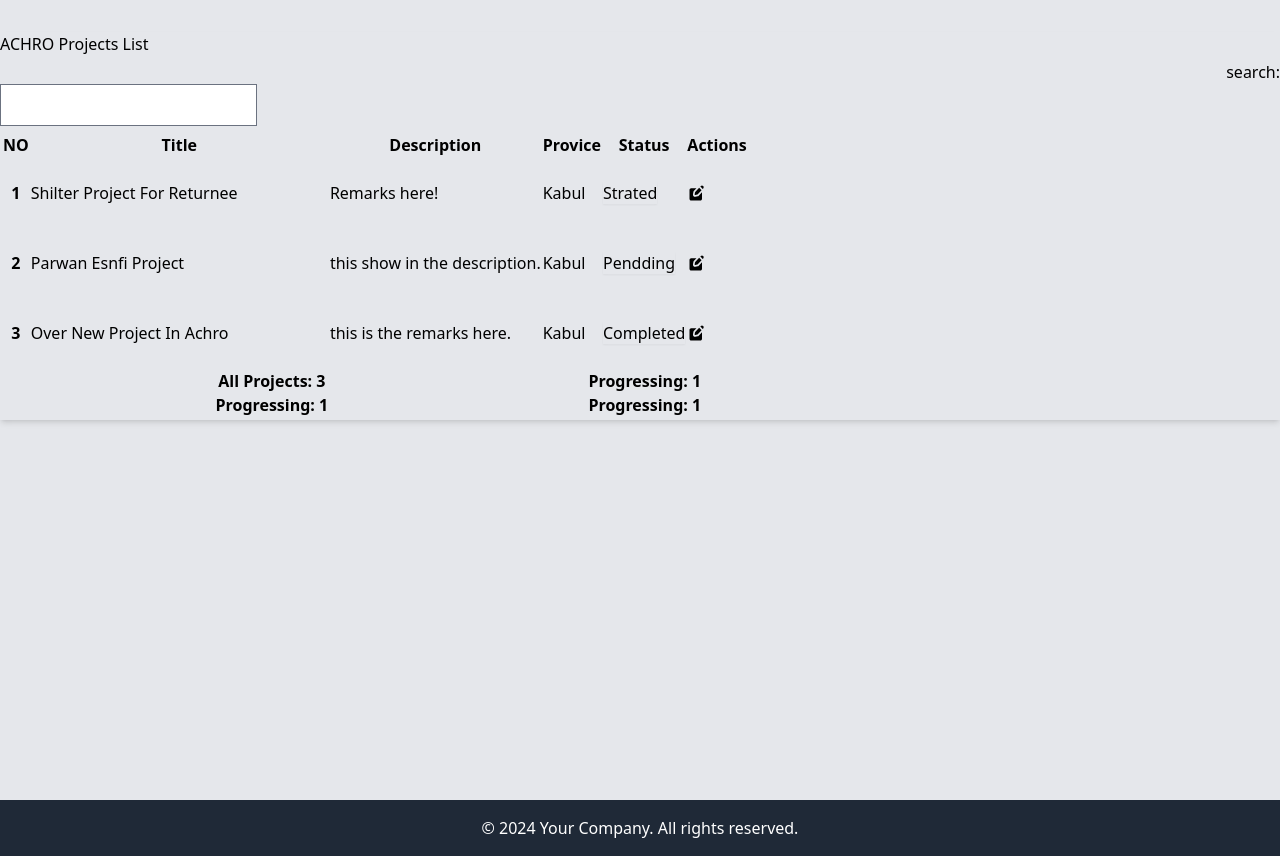
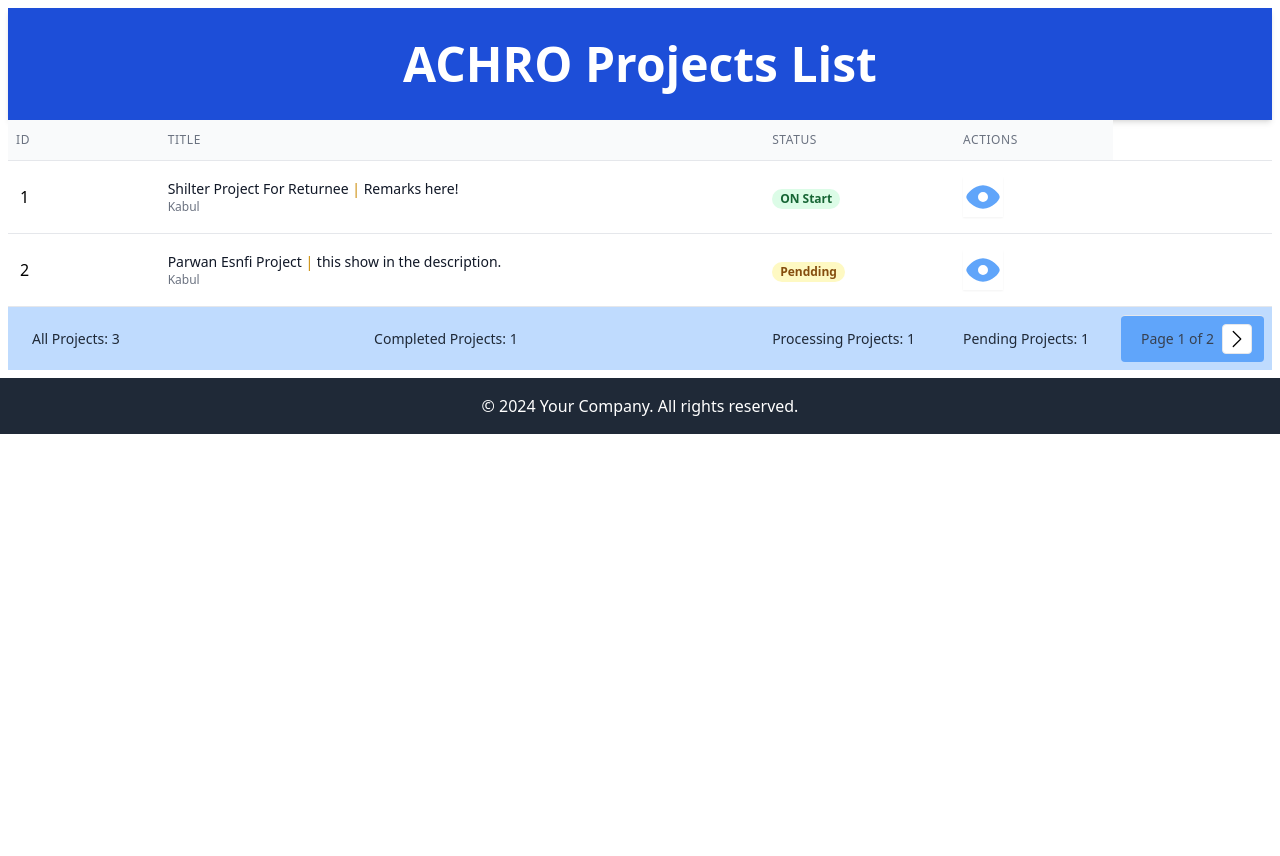
Before and after one commit to Abdulsaboorhabibi/AMIS, a Django app: page /mande/ in a window 1280 px wide. Shown: the part 104-960 px from the top of the page. After the commit the page ends 538 px from the top, so only its background shows below. Run offline with Django 5.2, Linux system fonts and the light colour scheme; a user stored in the database is signed in; data comes from the database, SQL or seed files in the repository; both versions use the stored data as it was after the commit; some libraries are stand-ins or nearby versions.

Commit message:
pagination Addes in project list.

```diff
--- a/base/templates/base/about.html
+++ b/base/templates/base/about.html
@@ -1,6 +1,6 @@
 {% extends 'base/main.html' %} {% block title %}About{% endblock title %}
 {%block content %}
-<section>
+
   <!-- about us -->
 <section class="bg-gray-100" id="aboutus">
   <div class="container mx-auto py-16 px-4 sm:px-6 lg:px-8">
@@ -24,5 +24,7 @@
   </div>
 </section>
 
+<section>
+  <p class="text-blue-400 text-sm drop-shadow-sm text-center hover:text-yellow-400 ">More Info</p>
 </section>
 {% endblock content %}
--- a/base/templates/base/index.html
+++ b/base/templates/base/index.html
@@ -4,12 +4,12 @@
 
 <section>
   <div
-    class="relative mx-auto max-w-[1000px] mt-12 mdrounded-md lgrounded-lg bg-gradient-to-tr from-pink-300 to-blue-300 p-0.5 shadow-lg"
+    class="relative mx-auto max-w-[1000]  mdrounded-md lgrounded-lg bg-gradient-to-tr from-pink-300 to-blue-300 p-0.5 shadow-lg"
   >
     <div class="bg-white p-7 rounded-md">
       <img class="w-full mb-[100px]" src="{% static 'img/logo.png' %}" alt="LOGO" />
 
-      <h1 class="font-bold text-3xl pt-4 mb-2">
+      <h1 class="font-bold text-2xl md:text-5xl  pt-4 mb-2">
         Afghan Community And Health Rehabilitation Organization
       </h1>
       <p class="text-justify">
--- a/base/templates/base/main.html
+++ b/base/templates/base/main.html
@@ -34,7 +34,7 @@
                 Services
               </div>
               <div
-                class="hidden rounded border-1 bg-gray-800 px-8 absolute top-28 w-[150px] p-1"
+                class="hidden z-50 shadow-md rounded border-1 bg-gray-800 px-8 absolute top-28 w-[150px] p-1"
                 id="DropdownList"
               >
                 <div class="w-full">
@@ -144,13 +144,13 @@
     </header>
 
     <!-- Content -->
-    <main class="container mx-auto py-8 bg-gray-200 min-h-screen space-x-1">
+    <main class="p-2">
       {%block content %}{% endblock content %}
     </main>
 
     <!-- Footer -->
     <footer class="bg-gray-800 text-white text-center py-4">
-      <p>&copy; 2024 Your Company. All rights reserved.</p>
+      <p>&copy; {% now 'Y' %} Your Company. All rights reserved.</p>
     </footer>
 
     <!-- Script to toggle mobile menu and profile dropdown -->
--- a/mande/templates/mande/projectmodel_list.html
+++ b/mande/templates/mande/projectmodel_list.html
@@ -2,115 +2,103 @@
 {% block content %}
 
 <!-- header of the project page -->
-<div
-  class="col-12 shadow-md container"
->
-  <h4 class=" fw-normal text-body-emphasis display-6">
-    ACHRO Projects List
-  </h4>
-
- <div class="row">
-    <!-- table of the projects -->
-    <div class="row justify-content-center align-items-center py-1 ">
-      <h6 class="col-md-6 col-ms-12 text-end">
-        search:
-      </h6>
-      <div class="col-md-6 col-sm-12">
-        <div class="form">
-          <input
-            type="text"
-            name="search"
-            id="search"
-            class="form-control boreder-promary font-monospace"
-          />
-        </div>
-      </div>
+<div class="bg-blue-700 text-white text-center py-8 text-5xl shadow-md align-middle">
+  <h1 class="font-bold">ACHRO Projects List</h1>
 </div>
 
-  </div>
-  <table class="table table-responsive small rounded border-2 table-hover">
-    <thead class="thead-light table-primary">
+<table class="min-w-full divide-y divide-gray-200 overflow-x-auto px-2">
+  <thead class="bg-gray-50">
       <tr>
-        <th scope="col">NO</th>
-        <th scope="colw-100 ">Title</th>
-        <th scope="col ">Description</th>
-        <th scope="col ">Provice</th>
-        <th scope="col ">Status</th>
-        <th scope="col ">Actions</th>
+          <th scope="col" class="px-2 py-3 text-left text-xs font-medium text-gray-500 uppercase tracking-wider">
+              ID
+          </th>
+
+          <th scope="col" class="px-6 py-3 text-left text-xs font-medium text-gray-500 uppercase tracking-wider">
+              Title
+          </th>
+          <th scope="col" class="px-6 py-3 text-left text-xs font-medium text-gray-500 uppercase tracking-wider">
+              Status
+          </th>
+
+
+          <th scope="col" class="px-6 py-3 text-left text-xs font-medium text-gray-500 uppercase tracking-wider">
+              Actions
+          </th>
       </tr>
   </thead>
-    <tbody>
+  <tbody class="bg-white divide-y divide-gray-200">
+    {% for project in object_list %}
       <tr>
-        {% for object in object_list %}
-        <tr>
-          <th>{{object.id}}</th>
-          <td style="width: 40%">
-            <a
-              href="{% url "mande:project-details" object.slug %}"
-              class="text-decoration-none nav-link"
-              >{{object.title| title }}
-            </a>
+        <td class="pl-3">
+          <p>{{project.id}}</p>
         </td>
-          <td>{{object.remarks}}</td>
-          <td>{{object.location.province}}</td>
-          <td>
-            {% if object.overall_Status == "N" %}
-              <span class="badge text-bg-secondary  shadow-sm rounded-pill">No Start</span>
-            {% elif object.overall_Status == "S"%}
-              <span class="badge text-bg-info  shadow-sm rounded-pill">Strated</span>
-            {% elif object.overall_Status == "P"%}
-              <span class="badge text-bg-primary  shadow-sm rounded-pill">Progressing</span>
-            {% elif object.overall_Status == "C"%}
-              <span class="badge text-bg-success  shadow-sm rounded-pill">Completed</span>
-            {% elif object.overall_Status == "PN"%}
-              <span class="badge text-bg-warning  shadow-sm rounded-pill">Pendding</span>
-            {% elif object.overall_Status == "CN"%}
-              <span class="badge text-bg-danger  shadow-sm rounded-pill">Canncelled</span>
+          <td class="px-6 py-4 whitespace-nowrap w-full">
+              <div class="text-sm text-gray-900 font-medium"> <a href="{% url "mande:project-details" project.slug %}">{{project.title | title }} <span class="text-yellow-600">|</span> {{ project.remarks }}</a></div>
+              <div class="text-xs font-light text-gray-500">{{project.location.province}}</div>
+          </td>
+          <td class="px-6 py-4 whitespace-nowrap">
+
+            {% if project.overall_Status == "N" %}
+              <span class="px-2 inline-flex text-xs leading-5 font-semibold rounded-full bg-yellow-100 text-yellow-800"> Not Started</span>
+            {% elif project.overall_Status == "S"%}
+              <span class="px-2 inline-flex text-xs leading-5 font-semibold rounded-full bg-green-100 text-green-800"> ON Start</span>
+            {% elif project.overall_Status == "P"%}
+              <span class="px-2 inline-flex text-xs leading-5 font-semibold rounded-full bg-Purple-100 text-purple-800"> Active</span>
+            {% elif project.overall_Status == "C"%}
+              <span class="px-2 inline-flex text-xs leading-5 font-semibold rounded-full bg-green-600 text-green-100"> Completed</span>
+            {% elif project.overall_Status == "PN"%}
+              <span class="px-2 inline-flex text-xs leading-5 font-semibold rounded-full bg-yellow-100 text-yellow-800"> Pendding</span>
+            {% elif project.overall_Status == "CN"%}
+              <span class="px-2 inline-flex text-xs leading-5 font-semibold rounded-full bg-green-100 text-green-800"> Cancelled</span>
             {% else %}
-              <span>Not Selected</span>
+              <span class="px-2 inline-flex text-xs leading-5 font-semibold rounded-full bg-green-100 text-green-800"> Not selected</span>
             {% endif %}
+
+
           </td>
-          <td>
-            <a href="#" class="btn btn-sm px-3">
-              <svg
-                aria-hidden="true"
-                xmlns="http://www.w3.org/2000/svg"
-                width="20"
-                height="20"
-                fill="currentColor"
-                viewBox="0 0 24 24"
-              >
-                <path
-                  fill-rule="evenodd"
-                  d="M11.32 6.176H5c-1.105 0-2 .949-2 2.118v10.588C3 20.052 3.895 21 5 21h11c1.105 0 2-.948 2-2.118v-7.75l-3.914 4.144A2.46 2.46 0 0 1 12.81 16l-2.681.568c-1.75.37-3.292-1.263-2.942-3.115l.536-2.839c.097-.512.335-.983.684-1.352l2.914-3.086Z"
-                  clip-rule="evenodd"
-                />
-                <path
-                  fill-rule="evenodd"
-                  d="M19.846 4.318a2.148 2.148 0 0 0-.437-.692 2.014 2.014 0 0 0-.654-.463 1.92 1.92 0 0 0-1.544 0 2.014 2.014 0 0 0-.654.463l-.546.578 2.852 3.02.546-.579a2.14 2.14 0 0 0 .437-.692 2.244 2.244 0 0 0 0-1.635ZM17.45 8.721 14.597 5.7 9.82 10.76a.54.54 0 0 0-.137.27l-.536 2.84c-.07.37.239.696.588.622l2.682-.567a.492.492 0 0 0 .255-.145l4.778-5.06Z"
-                  clip-rule="evenodd"
-                />
+
+          <td class="px-6 py-4 whitespace-nowrap  text-sm font-medium">
+              <a href="{% url "mande:project-details" project.slug %}" class="text-indigo-600 hover:text-indigo-900 text-center">
+                <svg class="w-10 h-10 text-blue-400 shadow-sm" aria-hidden="true" xmlns="http://www.w3.org/2000/svg" width="24" height="24" fill="currentColor" viewBox="0 0 24 24">
+                  <path fill-rule="evenodd" d="M4.998 7.78C6.729 6.345 9.198 5 12 5c2.802 0 5.27 1.345 7.002 2.78a12.713 12.713 0 0 1 2.096 2.183c.253.344.465.682.618.997.14.286.284.658.284 1.04s-.145.754-.284 1.04a6.6 6.6 0 0 1-.618.997 12.712 12.712 0 0 1-2.096 2.183C17.271 17.655 14.802 19 12 19c-2.802 0-5.27-1.345-7.002-2.78a12.712 12.712 0 0 1-2.096-2.183 6.6 6.6 0 0 1-.618-.997C2.144 12.754 2 12.382 2 12s.145-.754.284-1.04c.153-.315.365-.653.618-.997A12.714 12.714 0 0 1 4.998 7.78ZM12 15a3 3 0 1 0 0-6 3 3 0 0 0 0 6Z" clip-rule="evenodd"/>
                 </svg>
+
               </a>
           </td>
       </tr>
       {% endfor %}
+
+
+  </tbody>
+
+  <tfoot >
+    <tr class="bg-blue-200 m-10 divide-y rounded-md text-gray-800">
+      <td scope="col" class="px-6 py-4 whitespace-nowrap  text-sm font-normal text-center">All Projects: {{count}}</td>
+      <td scope="col" class="px-6 py-4 whitespace-nowrap  text-sm font-normal text-center">Completed Projects: {{using}}</td>
+      <td scope="col" class="px-6 py-4 whitespace-nowrap  text-sm font-normal text-center">Processing Projects: {{using}}</td>
+      <td scope="col" class="px-6 py-4 whitespace-nowrap  text-sm font-normal text-center">Pending Projects: {{using}}</td>
+
+      <td scope="col" class="px-3 py-2 whitespace-nowrap  text-sm font-normal text-center flex justify-center items-center bg-blue-400 rounded m-2">
+          {% if page_obj.has_previous %}
+            <a class="p-1 rounded border text-black bg-white hover:text-white hover:bg-blue-600 hover:border-blue-600" href="?page={{ page_obj.previous_page_number }}">
+                  <svg class="w-5 h-5" xmlns="http://www.w3.org/2000/svg" fill="currentColor" viewBox="0 0 16 16">
+                      <path fill-rule="evenodd"
+                          d="M11.354 1.646a.5.5 0 0 1 0 .708L5.707 8l5.647 5.646a.5.5 0 0 1-.708.708l-6-6a.5.5 0 0 1 0-.708l6-6a.5.5 0 0 1 .708 0z" />
+                  </svg>
+              </a>
+          {% endif %}
+            <p class="text-gray-700 px-2">Page {{ page_obj.number }} of {{ page_obj.paginator.num_pages }}</p>
+
+            {% if page_obj.has_next %}
+              <a class="p-1 rounded border text-black bg-white hover:text-white hover:bg-blue-600 hover:border-blue-600" href="?page={{ page_obj.next_page_number }}">
+                  <svg class="w-5 h-5" xmlns="http://www.w3.org/2000/svg" fill="currentColor" viewBox="0 0 16 16">
+                      <path fill-rule="evenodd"
+                          d="M4.646 1.646a.5.5 0 0 1 .708 0l6 6a.5.5 0 0 1 0 .708l-6 6a.5.5 0 0 1-.708-.708L10.293 8 4.646 2.354a.5.5 0 0 1 0-.708z" />
+                  </svg>
+              </a>
+            {% endif %}
+      </td>
     </tr>
-      <tr class="text-center">
-        <th colspan="3">
-            <div class="row">
-              <p col="col"> All Projects: {{count}}</p>
-              <p col="col"> Progressing: {{using}}</p>
-          </div>
-        </th>
-
-        <th colspan="3">
-          <p col="col"> Progressing: {{using}} </p>
-          <p col="col"> Progressing: {{using}} </p>
-        </th>
-      </tr>
-    </tbody>
+  </tfoot>
 </table>
-<!-- end container -->
-</div>
 {% endblock content %}
--- a/mande/views.py
+++ b/mande/views.py
@@ -8,8 +8,9 @@ from . import models
 
 # list of all Projects
 class ListProject(LoginRequiredMixin, ListView):
+    paginate_by = 2
     model = models.ProjectModel
-    paginate_by = 10
+
     def get_context_data(self, **kwargs):
         context = super().get_context_data(**kwargs)
         context["count"] = models.ProjectModel.objects.count()
--- a/static/css/output.css
+++ b/static/css/output.css
@@ -1132,6 +1152,14 @@ select {
 
 .m-1 {
   margin: 0.25rem;
+}
+
+.m-10 {
+  margin: 2.5rem;
+}
+
+.m-2 {
+  margin: 0.5rem;
 }
 
 .mx-0 {
@@ -1315,8 +1343,20 @@ select {
   height: 2rem;
 }
 
-.min-h-screen {
-  min-height: 100vh;
+.h-5 {
+  height: 1.25rem;
+}
+
+.h-20 {
+  height: 5rem;
+}
+
+.h-10 {
+  height: 2.5rem;
+}
+
+.h-12 {
+  height: 3rem;
 }
 
 .w-4 {
@@ -1355,12 +1395,33 @@ select {
   width: 100%;
 }
 
+.w-fit {
+  width: -moz-fit-content;
+  width: fit-content;
+}
+
+.w-5 {
+  width: 1.25rem;
+}
+
+.w-10 {
+  width: 2.5rem;
+}
+
+.w-12 {
+  width: 3rem;
+}
+
+.min-w-full {
+  min-width: 100%;
+}
+
 .max-w-4xl {
   max-width: 56rem;
 }
 
-.max-w-\[1000px\] {
-  max-width: 1000px;
+.max-w-\[1000\] {
+  max-width: 1000;
 }
 
 .max-w-lg {
@@ -1983,6 +2038,11 @@ select {
   border-style: none;
 }
 
+.divide-gray-200 > :not([hidden]) ~ :not([hidden]) {
+  --tw-divide-opacity: 1;
+  border-color: rgb(229 231 235 / var(--tw-divide-opacity));
+}
+
 .place-self-auto {
   place-self: auto;
 }
@@ -2417,6 +2481,11 @@ select {
   background-color: rgb(255 0 0 / var(--tw-bg-opacity));
 }
 
+.bg-blue-700 {
+  --tw-bg-opacity: 1;
+  background-color: rgb(29 78 216 / var(--tw-bg-opacity));
+}
+
 .bg-blue-900 {
   --tw-bg-opacity: 1;
   background-color: rgb(30 58 138 / var(--tw-bg-opacity));
@@ -2432,6 +2501,11 @@ select {
   background-color: rgb(229 231 235 / var(--tw-bg-opacity));
 }
 
+.bg-gray-50 {
+  --tw-bg-opacity: 1;
+  background-color: rgb(249 250 251 / var(--tw-bg-opacity));
+}
+
 .bg-gray-700 {
   --tw-bg-opacity: 1;
   background-color: rgb(55 65 81 / var(--tw-bg-opacity));
@@ -2447,9 +2521,34 @@ select {
   background-color: rgb(17 24 39 / var(--tw-bg-opacity));
 }
 
+.bg-green-100 {
+  --tw-bg-opacity: 1;
+  background-color: rgb(220 252 231 / var(--tw-bg-opacity));
+}
+
+.bg-green-600 {
+  --tw-bg-opacity: 1;
+  background-color: rgb(22 163 74 / var(--tw-bg-opacity));
+}
+
 .bg-white {
   --tw-bg-opacity: 1;
   background-color: rgb(255 255 255 / var(--tw-bg-opacity));
+}
+
+.bg-yellow-100 {
+  --tw-bg-opacity: 1;
+  background-color: rgb(254 249 195 / var(--tw-bg-opacity));
+}
+
+.bg-blue-200 {
+  --tw-bg-opacity: 1;
+  background-color: rgb(191 219 254 / var(--tw-bg-opacity));
+}
+
+.bg-blue-400 {
+  --tw-bg-opacity: 1;
+  background-color: rgb(96 165 250 / var(--tw-bg-opacity));
 }
 
 .bg-gradient-to-tr {
@@ -2624,6 +2731,11 @@ select {
   padding-right: 2.5rem;
 }
 
+.px-2 {
+  padding-left: 0.5rem;
+  padding-right: 0.5rem;
+}
+
 .px-3 {
   padding-left: 0.75rem;
   padding-right: 0.75rem;
@@ -2688,6 +2800,10 @@ select {
   padding-top: 1rem;
 }
 
+.pl-3 {
+  padding-left: 0.75rem;
+}
+
 .text-left {
   text-align: left;
 }
@@ -2759,6 +2875,11 @@ select {
   line-height: 2.5rem;
 }
 
+.text-5xl {
+  font-size: 3rem;
+  line-height: 1;
+}
+
 .text-base {
   font-size: 1rem;
   line-height: 1.5rem;
@@ -2769,17 +2890,39 @@ select {
   line-height: 1.75rem;
 }
 
+.text-sm {
+  font-size: 0.875rem;
+  line-height: 1.25rem;
+}
+
 .text-xl {
   font-size: 1.25rem;
   line-height: 1.75rem;
 }
 
+.text-xs {
+  font-size: 0.75rem;
+  line-height: 1rem;
+}
+
 .font-bold {
   font-weight: 700;
 }
 
+.font-light {
+  font-weight: 300;
+}
+
 .font-medium {
   font-weight: 500;
+}
+
+.font-semibold {
+  font-weight: 600;
+}
+
+.font-normal {
+  font-weight: 400;
 }
 
 .uppercase {
@@ -2850,6 +2993,10 @@ select {
   font-variant-numeric: var(--tw-ordinal) var(--tw-slashed-zero) var(--tw-numeric-figure) var(--tw-numeric-spacing) var(--tw-numeric-fraction);
 }
 
+.leading-5 {
+  line-height: 1.25rem;
+}
+
 .leading-6 {
   line-height: 1.5rem;
 }
@@ -2860,6 +3007,10 @@ select {
 
 .leading-8 {
   line-height: 2rem;
+}
+
+.tracking-wider {
+  letter-spacing: 0.05em;
 }
 
 .text-\[\#336699\]\/\[\.35\] {
@@ -2871,59 +3022,89 @@ select {
   color: rgb(0 0 0 / var(--tw-text-opacity));
 }
 
+.text-blue-400 {
+  --tw-text-opacity: 1;
+  color: rgb(96 165 250 / var(--tw-text-opacity));
+}
+
 .text-blue-500 {
   --tw-text-opacity: 1;
   color: rgb(59 130 246 / var(--tw-text-opacity));
 }
 
+.text-gray-300 {
+  --tw-text-opacity: 1;
+  color: rgb(209 213 219 / var(--tw-text-opacity));
+}
+
+.text-gray-500 {
+  --tw-text-opacity: 1;
+  color: rgb(107 114 128 / var(--tw-text-opacity));
+}
+
+.text-gray-600 {
+  --tw-text-opacity: 1;
+  color: rgb(75 85 99 / var(--tw-text-opacity));
+}
+
+.text-gray-700 {
+  --tw-text-opacity: 1;
+  color: rgb(55 65 81 / var(--tw-text-opacity));
+}
+
+.text-gray-800 {
+  --tw-text-opacity: 1;
+  color: rgb(31 41 55 / var(--tw-text-opacity));
+}
+
+.text-gray-900 {
+  --tw-text-opacity: 1;
+  color: rgb(17 24 39 / var(--tw-text-opacity));
+}
+
+.text-green-100 {
+  --tw-text-opacity: 1;
+  color: rgb(220 252 231 / var(--tw-text-opacity));
+}
+
+.text-green-800 {
+  --tw-text-opacity: 1;
+  color: rgb(22 101 52 / var(--tw-text-opacity));
+}
+
+.text-indigo-600 {
+  --tw-text-opacity: 1;
+  color: rgb(79 70 229 / var(--tw-text-opacity));
+}
+
+.text-purple-800 {
+  --tw-text-opacity: 1;
+  color: rgb(107 33 168 / var(--tw-text-opacity));
+}
+
+.text-white {
+  --tw-text-opacity: 1;
+  color: rgb(255 255 255 / var(--tw-text-opacity));
+}
+
+.text-yellow-400 {
+  --tw-text-opacity: 1;
+  color: rgb(250 204 21 / var(--tw-text-opacity));
+}
+
+.text-yellow-800 {
+  --tw-text-opacity: 1;
+  color: rgb(133 77 14 / var(--tw-text-opacity));
+}
+
 .text-blue-600 {
   --tw-text-opacity: 1;
   color: rgb(37 99 235 / var(--tw-text-opacity));
 }
 
-.text-gray-300 {
+.text-yellow-600 {
   --tw-text-opacity: 1;
-  color: rgb(209 213 219 / var(--tw-text-opacity));
-}
-
-.text-gray-500 {
-  --tw-text-opacity: 1;
-  color: rgb(107 114 128 / var(--tw-text-opacity));
-}
-
-.text-gray-600 {
-  --tw-text-opacity: 1;
-  color: rgb(75 85 99 / var(--tw-text-opacity));
-}
-
-.text-gray-700 {
-  --tw-text-opacity: 1;
-  color: rgb(55 65 81 / var(--tw-text-opacity));
-}
-
-.text-gray-800 {
-  --tw-text-opacity: 1;
-  color: rgb(31 41 55 / var(--tw-text-opacity));
-}
-
-.text-gray-900 {
-  --tw-text-opacity: 1;
-  color: rgb(17 24 39 / var(--tw-text-opacity));
-}
-
-.text-indigo-600 {
-  --tw-text-opacity: 1;
-  color: rgb(79 70 229 / var(--tw-text-opacity));
-}
-
-.text-white {
-  --tw-text-opacity: 1;
-  color: rgb(255 255 255 / var(--tw-text-opacity));
-}
-
-.text-yellow-400 {
-  --tw-text-opacity: 1;
-  color: rgb(250 204 21 / var(--tw-text-opacity));
+  color: rgb(202 138 4 / var(--tw-text-opacity));
 }
 
 .underline {
```
Also changed, not shown: other parts of static/css/output.css (+68 -8 lines), base/templates/base/contact.html (+4 -4 lines), db.sqlite3. Lines whose indentation alone changed are shown as unchanged.
